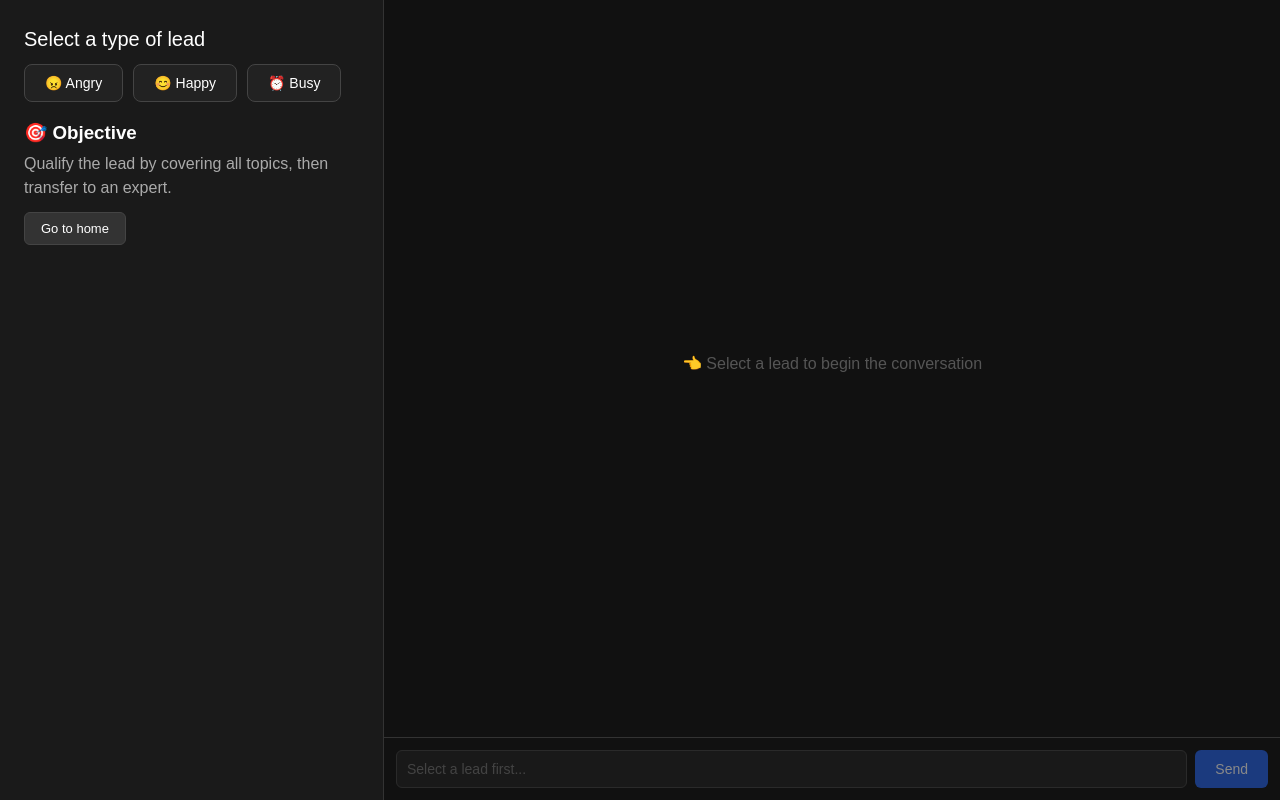
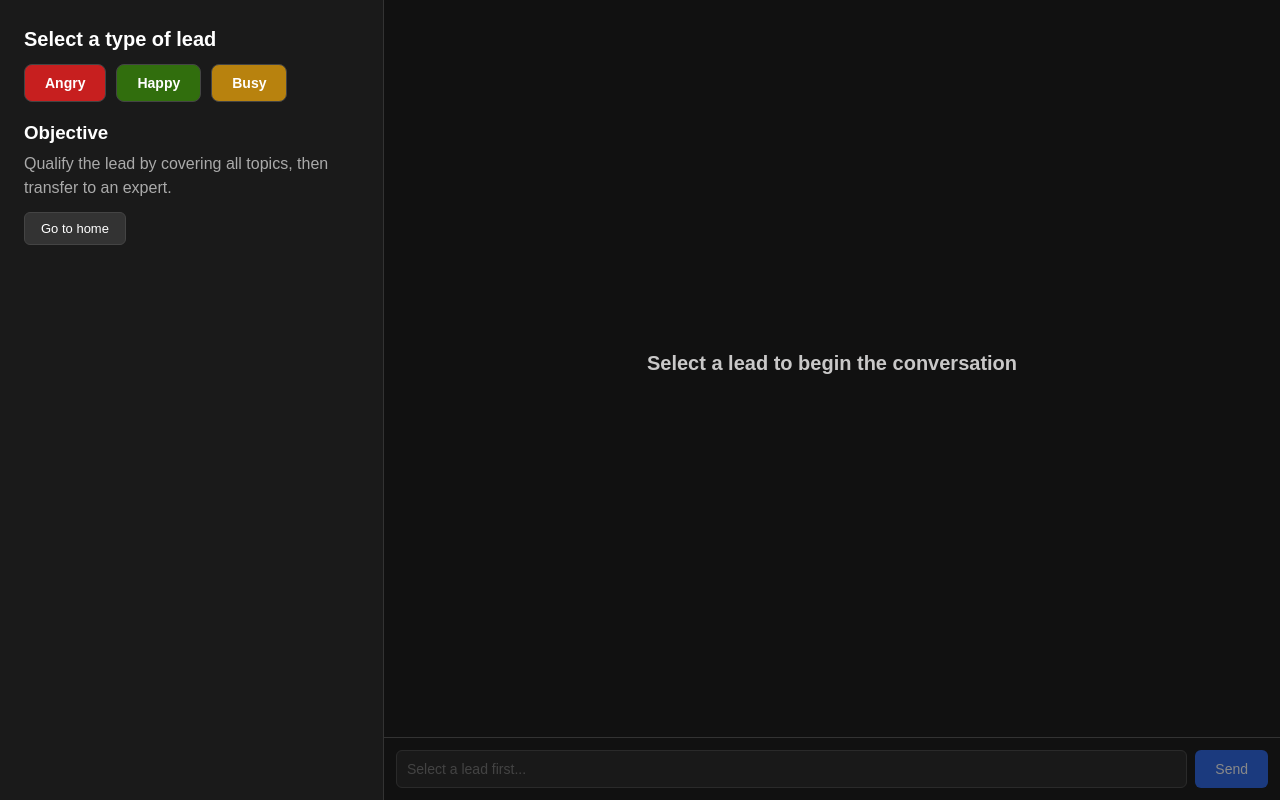
Before and after one commit to MGigenaDePaul/sdr-simulator, a React (Vite) app: page /simulation in a window 1280 px wide. Built offline with nearby package versions, Linux system fonts and the light colour scheme.

Commit message:
removed unnecessary stuff

```diff
--- a/src/pages/Simulation.jsx
+++ b/src/pages/Simulation.jsx
@@ -1,5 +1,6 @@
 import { useState, useRef, useEffect } from "react";
 import { useNavigate } from "react-router-dom";
+import SimLeftImage  from "../assets/simLeft.jpg"
 import "../styles/Simulation.css";
 
 // ─── LEAD DATA ───────────────────────────────────────────────
@@ -458,7 +459,7 @@ const detectCategory = (input) => {
   for (const entry of keywordMap) {
     for (const phrase of entry.phrases) {
       if (cleaned.includes(phrase)) {
-        const score = entry.priority + phrase.length;
+        const score = entry.priority + phrase.length; // scoring formula = priority + phrase.length
         if (score > bestScore) {
           bestScore = score;
           bestMatch = entry.category;
@@ -838,12 +839,12 @@ const Simulation = () => {
   return (
     <div className="sim-container fade-in">
       <div className="sim-left">
-        <p className="select-lead-text">Select a type of lead</p>
+        <p className="select-lead-text"><b>Select a type of lead</b>  </p>
         {!selectedLead && (
           <div className="lead-types">
-            <button onClick={() => handleSelectLead(angryLeadInfo)}>😠 Angry</button>
-            <button onClick={() => handleSelectLead(happyLeadInfo)}>😊 Happy</button>
-            <button onClick={() => handleSelectLead(busyLeadInfo)}>⏰ Busy</button>
+            <button className='angry-button' onClick={() => handleSelectLead(angryLeadInfo)}><b>Angry</b></button>
+            <button className='happy-button' onClick={() => handleSelectLead(happyLeadInfo)}><b>Happy</b></button>
+            <button className='busy-button' onClick={() => handleSelectLead(busyLeadInfo)}><b>Busy</b></button>
           </div>
         )}
 
@@ -906,7 +907,7 @@ const Simulation = () => {
           </>
         )}
 
-        <h3>🎯 Objective</h3>
+        <h3>Objective</h3>
         <p className="objective-text">
           Qualify the lead by covering all topics, then transfer to an expert.
         </p>
@@ -921,7 +922,7 @@ const Simulation = () => {
         <div className="chat-box">
           {!selectedLead && (
             <div className="chat-placeholder">
-              <p>👈 Select a lead to begin the conversation</p>
+              <p><b>Select a lead to begin the conversation</b></p>
             </div>
           )}
           {messages.map((message, i) => (
--- a/src/styles/Simulation.css
+++ b/src/styles/Simulation.css
@@ -45,6 +45,12 @@
 
 .sim-left .objective-text {
   color: #aaa;
+}
+
+.sim-left-image {
+  width: 250px;
+  height: 250px;
+  object-fit: cover;
 }
 
 .select-lead-text {
@@ -245,8 +251,8 @@
   justify-content: center;
   align-items: center;
   height: 100%;
-  color: #555;
-  font-size: 16px;
+  color: #c9c8c8;
+  font-size: 20px;
 }
 
 /* ─── BUBBLES ─── */
@@ -571,3 +577,33 @@
   padding: 12px 24px;
   font-size: 15px;
 }
+
+
+.lead-types .angry-button {
+  color: #ffff;
+  background-color: #c71f1f;
+}
+
+.lead-types .angry-button:hover {
+  color: #ffff;
+  background-color: #e71e1e;
+}
+
+.lead-types .happy-button{
+  color: #ffff;
+  background-color: #316e0d;
+}
+
+.lead-types .happy-button:hover{
+  color: #ffff;
+  background-color: #449c12;
+}
+
+.lead-types .busy-button {
+  color: #ffff;
+  background-color: #b8820e ;
+}
+.lead-types .busy-button:hover {
+  color: #ffff;
+  background-color: #dd9f1a ;
+}
```
Also changed, not shown: src/assets/simLeft.jpg (added).
